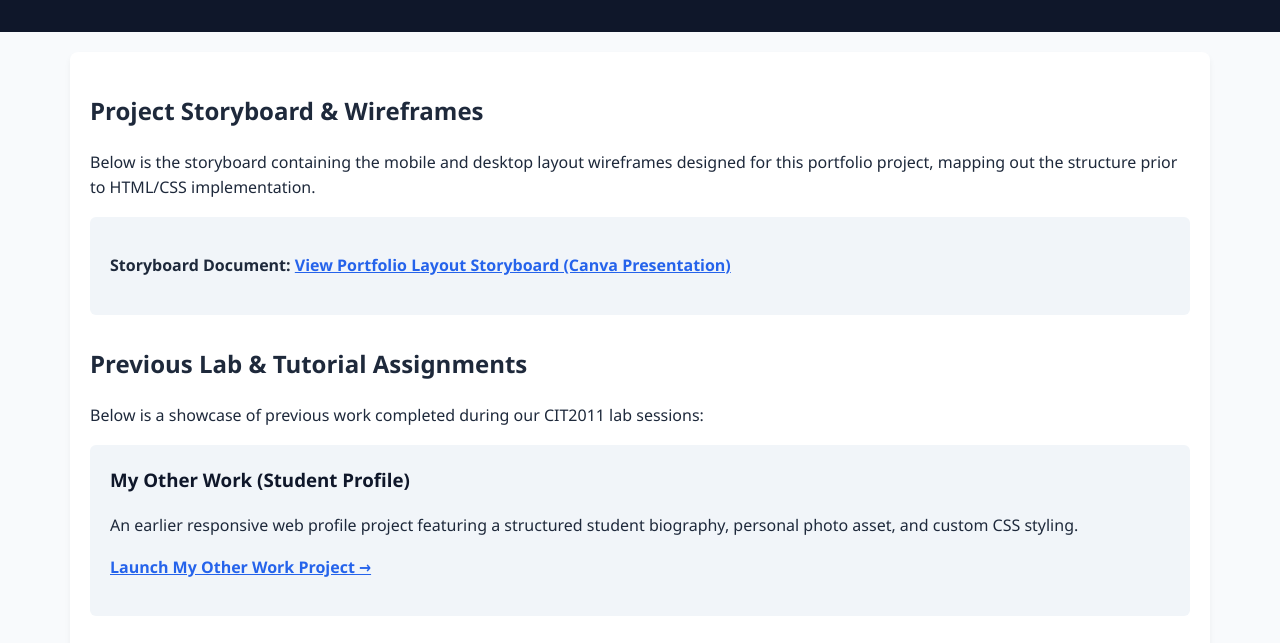
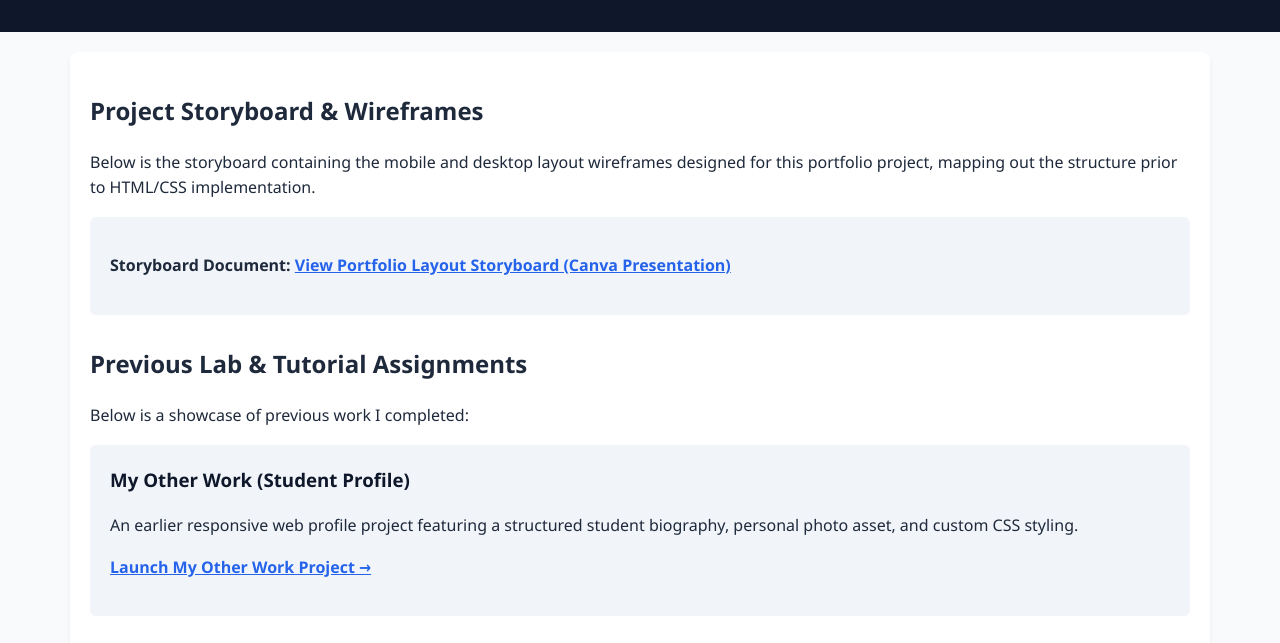
Before and after one commit to DubbyDubbyDoo/Html-Assignment, a plain HTML site: page codes/other.html in a window 1280 px wide. Shown: the part 152-795 px from the top of the page. Drawn offline with Linux system fonts and the light colour scheme.

```diff
--- a/codes/other.html
+++ b/codes/other.html
@@ -30,7 +30,7 @@
     </div>
 
     <h2 style="margin-top: 30px;">Previous Lab & Tutorial Assignments</h2>
-    <p>Below is a showcase of previous work completed during our CIT2011 lab sessions:</p>
+    <p>Below is a showcase of previous work I completed:</p>
 
     <div style="background: #f1f5f9; padding: 20px; border-radius: 6px; margin: 15px 0;">
       <h3 style="color: var(--primary-color); margin-top: 0;">My Other Work (Student Profile)</h3>
```
